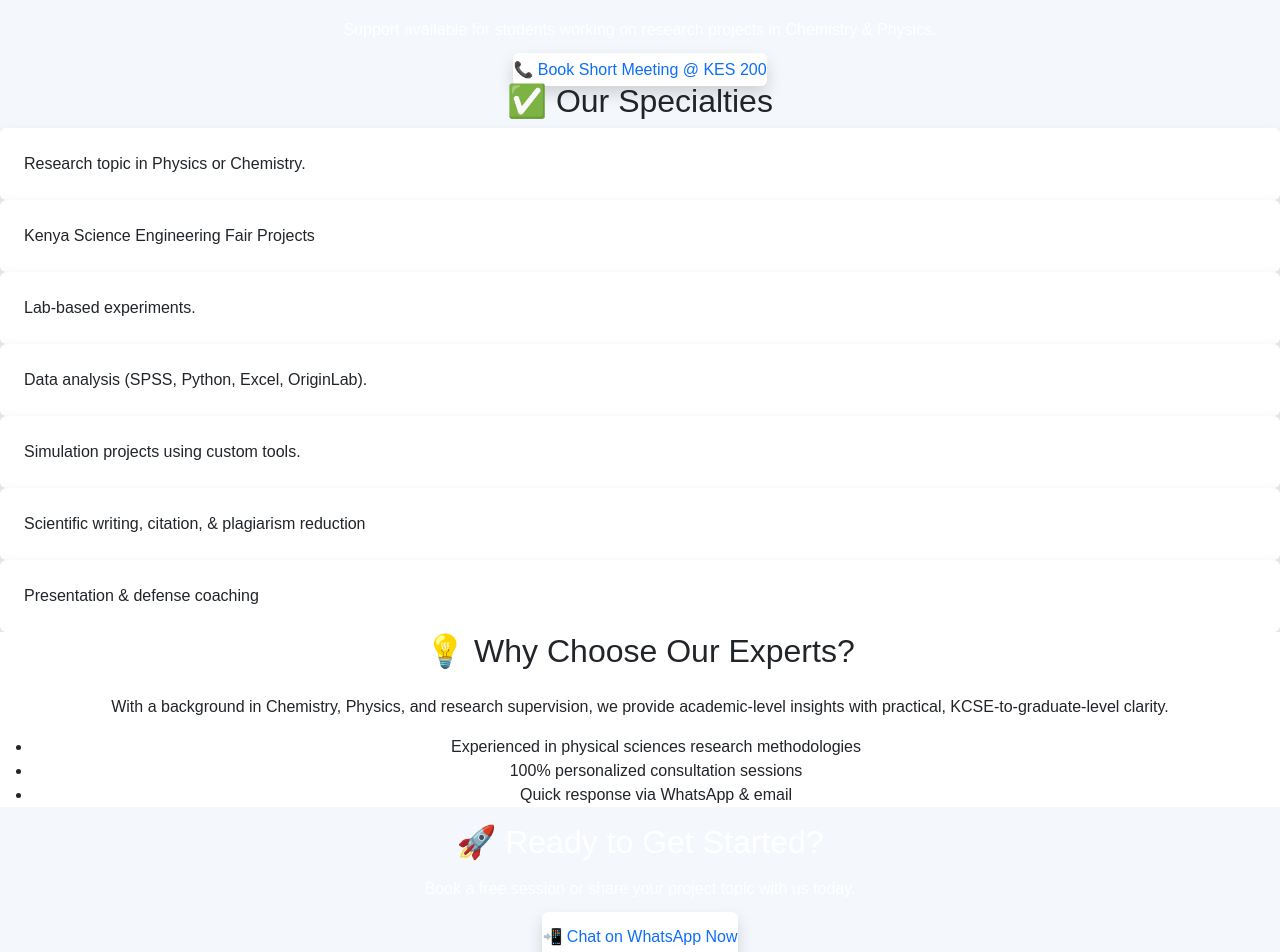
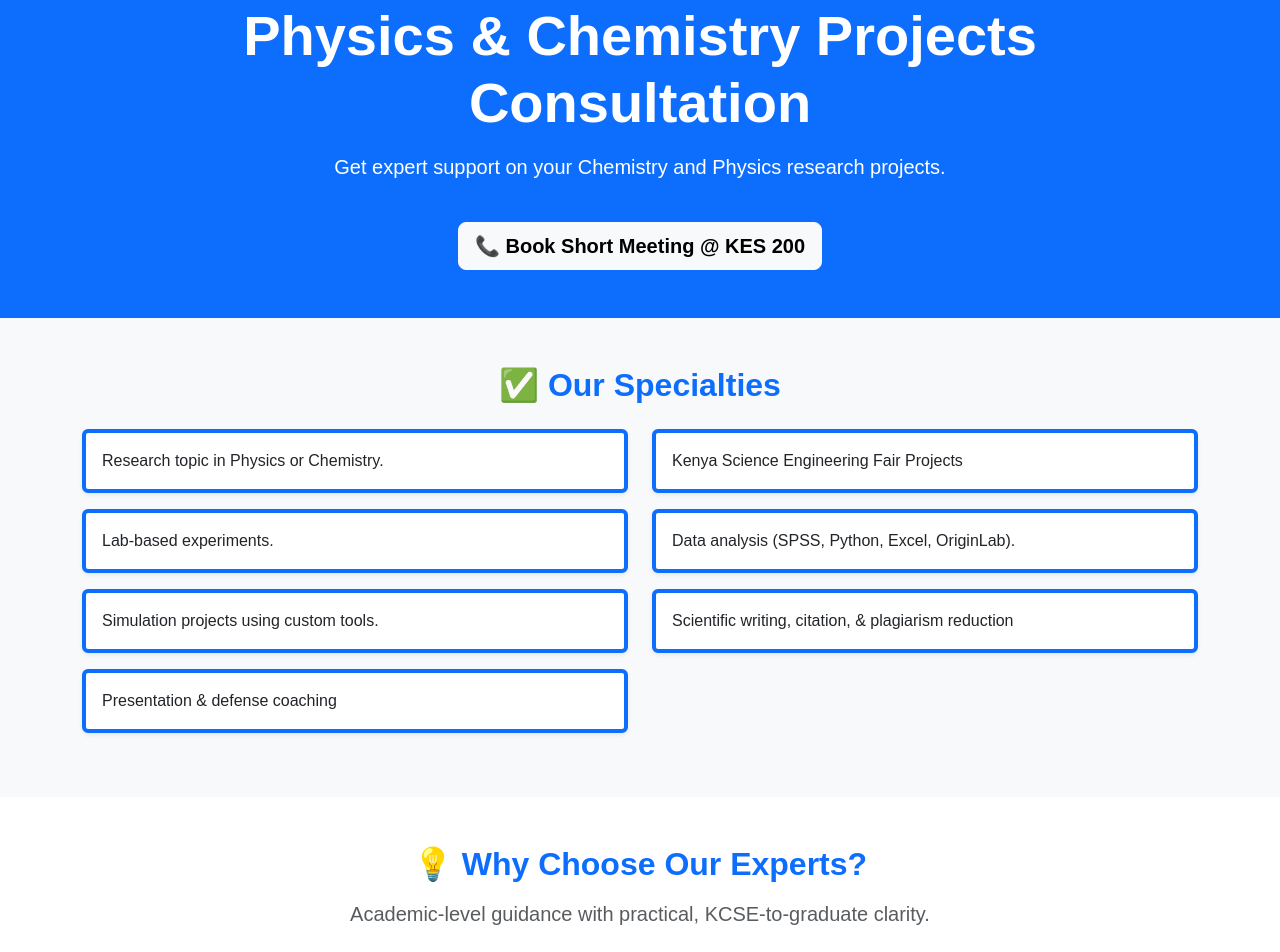
Before and after one commit to FrankOnyiego/sim-portal, a React (Create React App) app: page /consult in a window 1280 px wide. Shown: the part 140-1092 px from the top of the page. Built offline with nearby package versions, Linux system fonts and the light colour scheme.

Commit message:
workable progress

```diff
--- a/src/pages/Chemistry.js
+++ b/src/pages/Chemistry.js
@@ -1,4 +1,4 @@
-import React, { useState } from 'react';
+import React, { useState, useEffect} from 'react';
 import 'bootstrap/dist/css/bootstrap.min.css';
 
 const forms = {
@@ -157,19 +157,25 @@ const forms = {
   ],
 };
 
+
 function Chemistry() {
   const [selectedSimulation, setSelectedSimulation] = useState(null);
   const [questions, setQuestions] = useState([]);
   const [questionText, setQuestionText] = useState('');
   const [reward, setReward] = useState('');
   const [bidMessage, setBidMessage] = useState('');
-
   const [modalVisible, setModalVisible] = useState(false);
   const [modalContent, setModalContent] = useState('');
   const [modalType, setModalType] = useState('info');
   const [modalAction, setModalAction] = useState(null);
+  const [loading, setLoading] = useState(false);
 
-  const [loading, setLoading] = useState(false); // NEW
+  const [user, setUser] = useState(null);
+
+  useEffect(() => {
+    const savedUser = JSON.parse(localStorage.getItem('user'));
+    if (savedUser) setUser(savedUser);
+  }, []);
 
   const showModal = (message, type = 'info', onConfirm = null) => {
     setModalContent(message);
@@ -189,7 +195,7 @@ function Chemistry() {
         method: 'POST',
         headers: { 'Content-Type': 'application/json' },
         body: JSON.stringify({
-          userId: 1,
+          userId: user.id,
           question: questionText,
           reward: parseFloat(reward),
           paymentRef: orderId,
@@ -222,11 +228,16 @@ function Chemistry() {
 
   const handleRaiseHand = async (e) => {
     e.preventDefault();
+
+    if (!user) {
+      return showModal('Please log in to request a lesson.', 'danger');
+    }
+
     if (!questionText || !reward) {
       return showModal('Please enter both question text and reward.', 'danger');
     }
 
-    setLoading(true); // NEW
+    setLoading(true);
 
     try {
       const paymentInitRes = await fetch('https://ischool.eduengine.co.ke/api/initiate-payment', {
@@ -235,7 +246,7 @@ function Chemistry() {
         body: JSON.stringify({
           amount: parseFloat(reward),
           description: questionText,
-          userId: 1,
+          userId: user.id,
         }),
       });
 
@@ -256,7 +267,7 @@ function Chemistry() {
       console.error('Error:', error);
       showModal('Something went wrong during the payment process.', 'danger');
     } finally {
-      setLoading(false); // NEW
+      setLoading(false);
     }
   };
 
@@ -277,7 +288,7 @@ function Chemistry() {
 
       {!selectedSimulation ? (
         <>
-          <h1>Physics Learning Simulations</h1>
+          <h1>Chemistry Learning Simulations</h1>
 
           <div className="border p-3 rounded mb-4">
             <h2>Request a Lesson</h2>
@@ -309,6 +320,7 @@ function Chemistry() {
             </form>
           </div>
 
+          {/* Replace `forms` with your actual data */}
           {Object.entries(forms).map(([formName, topics]) => (
             <div key={formName} className="mb-4">
               <h2>{formName}</h2>
--- a/src/pages/Masters.js
+++ b/src/pages/Masters.js
@@ -2,28 +2,34 @@ import React from "react";
 
 const MastersConsultation = () => {
   return (
-    <div className="bg-gray-50 min-h-screen text-gray-800">
+    <div className="bg-light text-dark">
       {/* Hero Section */}
-      <header className="bg-blue-700 text-white py-12 px-6 text-center">
-        <h1 className="text-4xl font-bold mb-3">Physics & Chemistry Projects Consultation</h1>
-        <p className="text-lg max-w-2xl mx-auto">
-          Support available for students working on research projects in Chemistry & Physics.
+      <section className="bg-primary text-white text-center py-5">
+        <div className="container">
+          <h1 className="display-4 fw-bold">
+            Physics & Chemistry Projects Consultation
+          </h1>
+          <p className="lead mt-3">
+            Get expert support on your Chemistry and Physics research projects.
           </p>
           <a
             href="https://wa.me/254112643522?text=Hello%2C%20I%20have%20a%20project%20in%20Chemistry%20or%20Physics%20that%20needs%20consultation."
             target="_blank"
             rel="noopener noreferrer"
-          style={{textDecoration: "none"}}
-          className="inline-block mt-6 bg-white text-blue-700 font-semibold px-6 py-2 rounded shadow hover:bg-blue-100"
+            className="btn btn-light btn-lg mt-4 fw-semibold"
           >
             📞 Book Short Meeting @ KES 200
           </a>
-      </header>
+        </div>
+      </section>
 
-      {/* What We Offer */}
-      <section className="py-12 px-6 max-w-5xl mx-auto">
-        <h2 className="text-2xl font-bold mb-6 text-blue-700 text-center">✅ Our Specialties</h2>
-        <div className="grid md:grid-cols-2 gap-6">
+      {/* Our Specialties */}
+      <section className="py-5">
+        <div className="container">
+          <h2 className="text-center text-primary fw-bold mb-4">
+            ✅ Our Specialties
+          </h2>
+          <div className="row">
             {[
               "Research topic in Physics or Chemistry.",
               "Kenya Science Engineering Fair Projects",
@@ -33,39 +39,47 @@ href="https://wa.me/254112643522?text=Hello%2C%20I%20have%20a%20project%20in%20C
               "Scientific writing, citation, & plagiarism reduction",
               "Presentation & defense coaching",
             ].map((item, idx) => (
-            <div key={idx} className="bg-white border-l-4 border-blue-600 shadow p-4 rounded">
-              {item}
+              <div className="col-md-6 mb-3" key={idx}>
+                <div className="card shadow-sm h-100 border-start border-primary border-4">
+                  <div className="card-body">
+                    <p className="card-text">{item}</p>
+                  </div>
+                </div>
               </div>
             ))}
+          </div>
         </div>
       </section>
 
       {/* Why Choose Us */}
-      <section className="py-12 bg-white px-6 text-center">
-        <h2 className="text-2xl font-bold text-blue-700 mb-4">💡 Why Choose Our Experts?</h2>
-        <p className="max-w-3xl mx-auto text-gray-700 mb-6">
-          With a background in Chemistry, Physics, and research supervision, we provide academic-level insights with practical, KCSE-to-graduate-level clarity.
+      <section className="bg-white py-5">
+        <div className="container text-center">
+          <h2 className="text-primary fw-bold mb-3">💡 Why Choose Our Experts?</h2>
+          <p className="lead text-muted mb-4">
+            Academic-level guidance with practical, KCSE-to-graduate clarity.
           </p>
-        <ul className="space-y-2 max-w-xl mx-auto text-left list-disc list-inside text-gray-800">
-          <li>Experienced in physical sciences research methodologies</li>
-          <li>100% personalized consultation sessions</li>
-          <li>Quick response via WhatsApp & email</li>
+          <ul className="list-group list-group-flush mx-auto text-start" style={{ maxWidth: "600px" }}>
+            <li className="list-group-item">✅ Experienced in physical sciences research methodologies</li>
+            <li className="list-group-item">✅ 100% personalized consultation sessions</li>
+            <li className="list-group-item">✅ Quick response via WhatsApp & email</li>
           </ul>
+        </div>
       </section>
 
       {/* Call to Action */}
-      <section className="bg-blue-600 text-white py-10 px-6 text-center">
-        <h2 className="text-2xl font-semibold mb-3">🚀 Ready to Get Started?</h2>
-        <p className="mb-4">Book a free session or share your project topic with us today.</p>
+      <section className="bg-primary text-white text-center py-5">
+        <div className="container">
+          <h2 className="fw-semibold mb-3">🚀 Ready to Get Started?</h2>
+          <p className="mb-4 fs-5">Book a free session or share your project topic today.</p>
           <a
             href="https://wa.me/254112643522?text=Hello%2C%20I%20have%20a%20project%20in%20Chemistry%20or%20Physics%20that%20needs%20consultation."
             target="_blank"
             rel="noopener noreferrer"
-          style={{textDecoration: "none"}}
-          className="bg-white text-blue-700 font-bold px-6 py-3 rounded shadow hover:bg-blue-100"
+            className="btn btn-light btn-lg fw-bold"
           >
             📲 Chat on WhatsApp Now
           </a>
+        </div>
       </section>
     </div>
   );
--- a/src/pages/Physics.js
+++ b/src/pages/Physics.js
@@ -1,5 +1,5 @@
 // src/pages/Physics.js
-import React, { useState } from 'react';
+import React, { useState, useEffect } from 'react';
 
 const forms = {
   'Form 1': [
@@ -225,13 +225,18 @@ function Physics() {
   const [questionText, setQuestionText] = useState('');
   const [reward, setReward] = useState('');
   const [bidMessage, setBidMessage] = useState('');
-
   const [modalVisible, setModalVisible] = useState(false);
   const [modalContent, setModalContent] = useState('');
   const [modalType, setModalType] = useState('info');
   const [modalAction, setModalAction] = useState(null);
+  const [loading, setLoading] = useState(false);
 
-  const [loading, setLoading] = useState(false); // NEW
+  const [user, setUser] = useState(null);
+
+  useEffect(() => {
+    const savedUser = JSON.parse(localStorage.getItem('user'));
+    if (savedUser) setUser(savedUser);
+  }, []);
 
   const showModal = (message, type = 'info', onConfirm = null) => {
     setModalContent(message);
@@ -251,7 +256,7 @@ function Physics() {
         method: 'POST',
         headers: { 'Content-Type': 'application/json' },
         body: JSON.stringify({
-          userId: 1,
+          userId: user.id,
           question: questionText,
           reward: parseFloat(reward),
           paymentRef: orderId,
@@ -284,11 +289,16 @@ function Physics() {
 
   const handleRaiseHand = async (e) => {
     e.preventDefault();
+
+    if (!user) {
+      return showModal('Please log in to request a lesson.', 'danger');
+    }
+
     if (!questionText || !reward) {
       return showModal('Please enter both question text and reward.', 'danger');
     }
 
-    setLoading(true); // NEW
+    setLoading(true);
 
     try {
       const paymentInitRes = await fetch('https://ischool.eduengine.co.ke/api/initiate-payment', {
@@ -297,7 +307,7 @@ function Physics() {
         body: JSON.stringify({
           amount: parseFloat(reward),
           description: questionText,
-          userId: 1,
+          userId: user.id,
         }),
       });
 
@@ -318,7 +328,7 @@ function Physics() {
       console.error('Error:', error);
       showModal('Something went wrong during the payment process.', 'danger');
     } finally {
-      setLoading(false); // NEW
+      setLoading(false);
     }
   };
 
@@ -361,7 +371,7 @@ function Physics() {
                   className="form-control"
                   placeholder="Enter amount willing to spend in KES"
                   required
-                  min="1"
+                  min="50"
                   disabled={loading}
                 />
                 <button type="submit" className="btn btn-success" disabled={loading}>
@@ -371,6 +381,7 @@ function Physics() {
             </form>
           </div>
 
+          {/* Replace `forms` with your actual data */}
           {Object.entries(forms).map(([formName, topics]) => (
             <div key={formName} className="mb-4">
               <h2>{formName}</h2>
```
Lines whose indentation alone changed are shown as unchanged.
